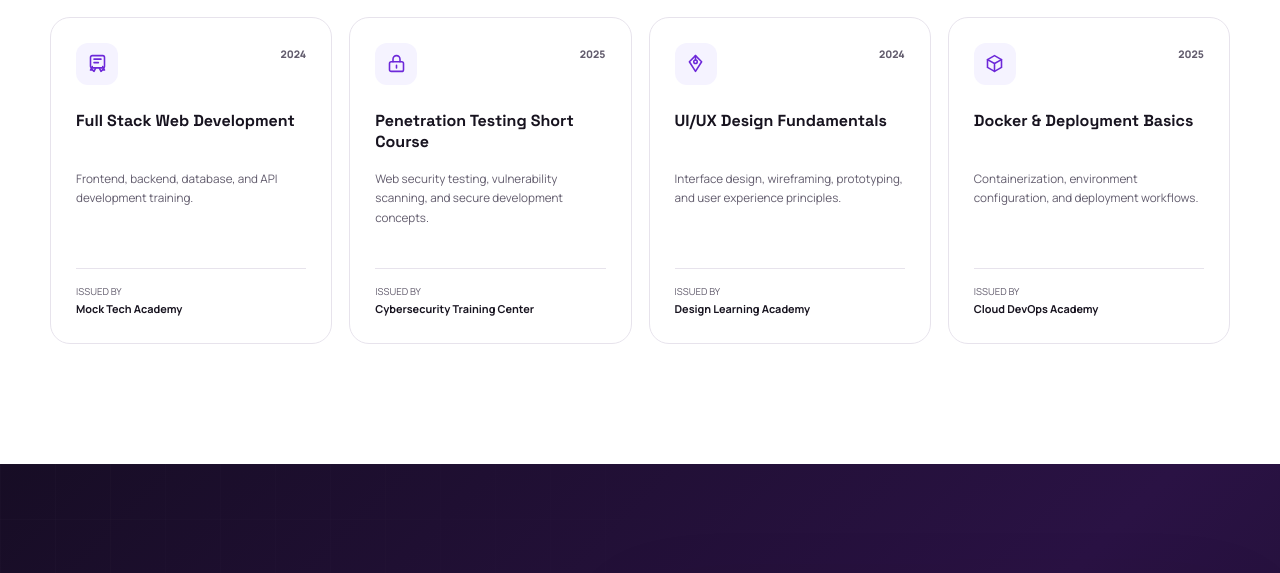
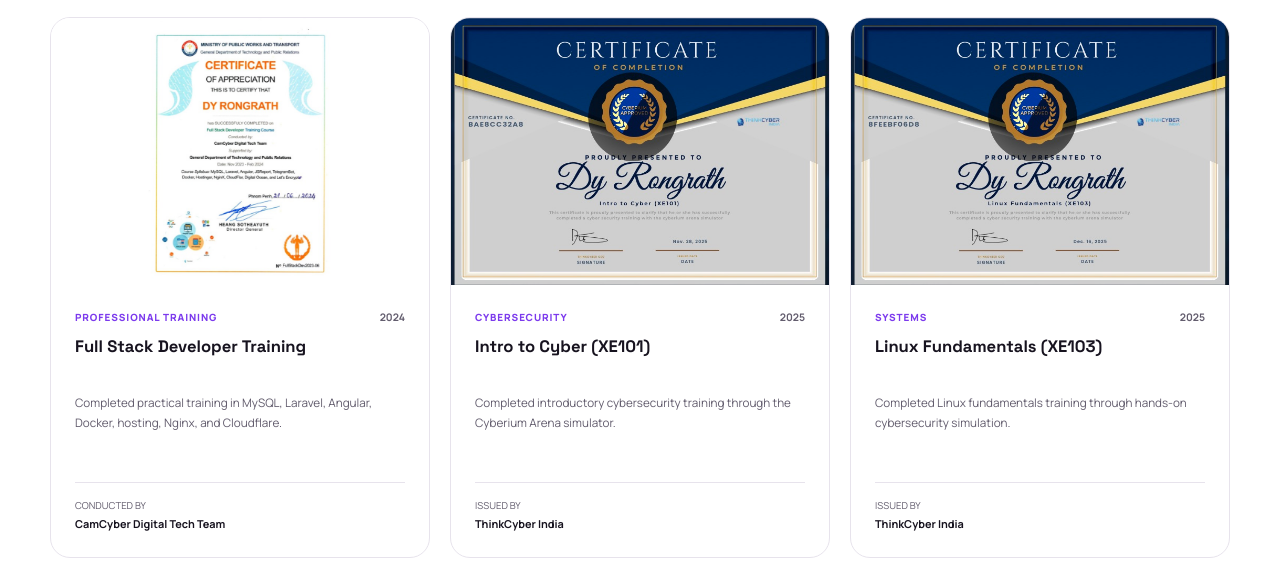
Before and after one commit to Dy-Rongrath/portfolio, a plain HTML site: page index.html in a window 1280 px wide. Shown: the part 7090-7663 px from the top of the page. Drawn offline with Linux system fonts and the light colour scheme.

Commit message:
add new certificates and update certificate section in index.html and style.css for improved layout and design

```diff
--- a/index.html
+++ b/index.html
@@ -94,7 +94,11 @@
             "Node.js",
             "Express.js",
             "MongoDB",
-            "PostgreSQL"
+            "PostgreSQL",
+            "Python",
+            "Linux",
+            "Network Security",
+            "Penetration Testing"
           ]
         }
       ]
@@ -512,28 +516,88 @@
         </div>
         <div class="certificate-grid">
           <article class="certificate-card reveal">
-            <div class="certificate-icon"><svg class="icon" aria-hidden="true"><use href="#icon-certificate" /></svg></div><span class="certificate-year">2024</span>
-            <h3>Full Stack Web Development</h3>
-            <p>Frontend, backend, database, and API development training.</p>
-            <div><span>Issued by</span><strong>Mock Tech Academy</strong></div>
+            <a class="certificate-preview certificate-preview-portrait" href="certificate/photo_2024-06-21_16-29-27.jpg"
+              target="_blank" rel="noopener" aria-label="View Full Stack Developer Training certificate">
+              <img src="certificate/previews/full-stack-development.jpg" width="510" height="720"
+                alt="Full Stack Developer Training certificate awarded to Dy Rongrath" loading="lazy" decoding="async">
+              <span>View certificate <svg class="icon" aria-hidden="true"><use href="#icon-arrow-up-right" /></svg></span>
+            </a>
+            <div class="certificate-content">
+              <div class="certificate-meta"><span>Professional training</span><strong>2024</strong></div>
+              <h3>Full Stack Developer Training</h3>
+              <p>Completed practical training in MySQL, Laravel, Angular, Docker, hosting, Nginx, and Cloudflare.</p>
+              <div class="certificate-issuer"><span>Conducted by</span><strong>CamCyber Digital Tech Team</strong></div>
+            </div>
           </article>
           <article class="certificate-card reveal">
-            <div class="certificate-icon"><svg class="icon" aria-hidden="true"><use href="#icon-lock" /></svg></div><span class="certificate-year">2025</span>
-            <h3>Penetration Testing Short Course</h3>
-            <p>Web security testing, vulnerability scanning, and secure development concepts.</p>
-            <div><span>Issued by</span><strong>Cybersecurity Training Center</strong></div>
+            <a class="certificate-preview" href="certificate/CYBERIUM5.pdf" target="_blank" rel="noopener"
+              aria-label="View Intro to Cyber certificate">
+              <img src="certificate/previews/intro-to-cyber.jpg" width="720" height="509"
+                alt="Intro to Cyber certificate awarded to Dy Rongrath" loading="lazy" decoding="async">
+              <span>View certificate <svg class="icon" aria-hidden="true"><use href="#icon-arrow-up-right" /></svg></span>
+            </a>
+            <div class="certificate-content">
+              <div class="certificate-meta"><span>Cybersecurity</span><strong>2025</strong></div>
+              <h3>Intro to Cyber (XE101)</h3>
+              <p>Completed introductory cybersecurity training through the Cyberium Arena simulator.</p>
+              <div class="certificate-issuer"><span>Issued by</span><strong>ThinkCyber India</strong></div>
+            </div>
           </article>
           <article class="certificate-card reveal">
-            <div class="certificate-icon"><svg class="icon" aria-hidden="true"><use href="#icon-pen-tool" /></svg></div><span class="certificate-year">2024</span>
-            <h3>UI/UX Design Fundamentals</h3>
-            <p>Interface design, wireframing, prototyping, and user experience principles.</p>
-            <div><span>Issued by</span><strong>Design Learning Academy</strong></div>
+            <a class="certificate-preview" href="certificate/CYBERIUM2.pdf" target="_blank" rel="noopener"
+              aria-label="View Linux Fundamentals certificate">
+              <img src="certificate/previews/linux-fundamentals.jpg" width="720" height="509"
+                alt="Linux Fundamentals certificate awarded to Dy Rongrath" loading="lazy" decoding="async">
+              <span>View certificate <svg class="icon" aria-hidden="true"><use href="#icon-arrow-up-right" /></svg></span>
+            </a>
+            <div class="certificate-content">
+              <div class="certificate-meta"><span>Systems</span><strong>2025</strong></div>
+              <h3>Linux Fundamentals (XE103)</h3>
+              <p>Completed Linux fundamentals training through hands-on cybersecurity simulation.</p>
+              <div class="certificate-issuer"><span>Issued by</span><strong>ThinkCyber India</strong></div>
+            </div>
           </article>
           <article class="certificate-card reveal">
-            <div class="certificate-icon"><svg class="icon" aria-hidden="true"><use href="#icon-box" /></svg></div><span class="certificate-year">2025</span>
-            <h3>Docker &amp; Deployment Basics</h3>
-            <p>Containerization, environment configuration, and deployment workflows.</p>
-            <div><span>Issued by</span><strong>Cloud DevOps Academy</strong></div>
+            <a class="certificate-preview" href="certificate/CYBERIUM.pdf" target="_blank" rel="noopener"
+              aria-label="View Python Fundamentals certificate">
+              <img src="certificate/previews/python-fundamentals.jpg" width="720" height="509"
+                alt="Python Fundamentals certificate awarded to Dy Rongrath" loading="lazy" decoding="async">
+              <span>View certificate <svg class="icon" aria-hidden="true"><use href="#icon-arrow-up-right" /></svg></span>
+            </a>
+            <div class="certificate-content">
+              <div class="certificate-meta"><span>Programming</span><strong>2026</strong></div>
+              <h3>Python Fundamentals (XE105)</h3>
+              <p>Completed Python fundamentals training through the Cyberium Arena simulator.</p>
+              <div class="certificate-issuer"><span>Issued by</span><strong>ThinkCyber India</strong></div>
+            </div>
+          </article>
+          <article class="certificate-card reveal">
+            <a class="certificate-preview" href="certificate/CYBERIUM3.pdf" target="_blank" rel="noopener"
+              aria-label="View Network Research certificate">
+              <img src="certificate/previews/network-research.jpg" width="720" height="509"
+                alt="Network Research certificate awarded to Dy Rongrath" loading="lazy" decoding="async">
+              <span>View certificate <svg class="icon" aria-hidden="true"><use href="#icon-arrow-up-right" /></svg></span>
+            </a>
+            <div class="certificate-content">
+              <div class="certificate-meta"><span>Networking</span><strong>2026</strong></div>
+              <h3>Network Research (NX201)</h3>
+              <p>Completed applied network research training in a cybersecurity simulation environment.</p>
+              <div class="certificate-issuer"><span>Issued by</span><strong>ThinkCyber India</strong></div>
+            </div>
+          </article>
+          <article class="certificate-card reveal">
+            <a class="certificate-preview" href="certificate/CYBERIUM4.pdf" target="_blank" rel="noopener"
+              aria-label="View Penetration Testing certificate">
+              <img src="certificate/previews/penetration-testing.jpg" width="720" height="509"
+                alt="Penetration Testing certificate awarded to Dy Rongrath" loading="lazy" decoding="async">
+              <span>View certificate <svg class="icon" aria-hidden="true"><use href="#icon-arrow-up-right" /></svg></span>
+            </a>
+            <div class="certificate-content">
+              <div class="certificate-meta"><span>Cybersecurity</span><strong>2026</strong></div>
+              <h3>Penetration Testing (ZX301)</h3>
+              <p>Completed penetration testing training through hands-on cybersecurity simulation.</p>
+              <div class="certificate-issuer"><span>Issued by</span><strong>ThinkCyber India</strong></div>
+            </div>
           </article>
         </div>
       </div>
--- a/style.css
+++ b/style.css
@@ -1241,13 +1241,13 @@ a {
 
 .certificate-grid {
   display: grid;
-  grid-template-columns: repeat(4, 1fr);
-  gap: 17px;
+  grid-template-columns: repeat(3, 1fr);
+  gap: 20px;
 }
 
 .certificate-card {
   position: relative;
-  padding: 25px;
+  overflow: hidden;
   background: var(--surface);
   border: 1px solid var(--border);
   border-radius: var(--radius-md);
@@ -1260,60 +1260,121 @@ a {
   transform: translateY(-5px);
 }
 
-.certificate-icon {
-  display: grid;
-  place-items: center;
-  width: 42px;
-  height: 42px;
-  margin-bottom: 25px;
-  color: var(--purple-700);
-  background: var(--purple-50);
-  border-radius: 12px;
+.certificate-preview {
+  position: relative;
+  display: block;
+  overflow: hidden;
+  aspect-ratio: 720 / 509;
+  background: #eef0f4;
+}
+
+.certificate-preview img {
+  width: 100%;
+  height: 100%;
+  object-fit: cover;
+  transition: transform 500ms cubic-bezier(.2, .7, .2, 1), filter 500ms ease;
+}
+
+.certificate-preview-portrait img {
+  object-fit: contain;
+  background: #fff;
+}
+
+.certificate-preview::after {
+  content: "";
+  position: absolute;
+  inset: 0;
+  background: linear-gradient(180deg, transparent 48%, rgba(18, 13, 28, .72));
+  opacity: 0;
+  transition: opacity var(--transition);
+}
+
+.certificate-preview>span {
+  position: absolute;
+  right: 16px;
+  bottom: 14px;
+  z-index: 2;
+  display: inline-flex;
+  align-items: center;
+  gap: 6px;
+  color: #fff;
+  font-size: .68rem;
   font-weight: 800;
-}
-
-.certificate-icon .icon {
-  width: 21px;
-  height: 21px;
-}
-
-.certificate-year {
-  position: absolute;
-  top: 28px;
-  right: 25px;
+  opacity: 0;
+  transform: translateY(8px);
+  transition: opacity var(--transition), transform var(--transition);
+}
+
+.certificate-card:hover .certificate-preview img {
+  filter: saturate(1.06);
+  transform: scale(1.035);
+}
+
+.certificate-card:hover .certificate-preview::after,
+.certificate-card:hover .certificate-preview>span,
+.certificate-preview:focus-visible::after,
+.certificate-preview:focus-visible>span {
+  opacity: 1;
+}
+
+.certificate-card:hover .certificate-preview>span,
+.certificate-preview:focus-visible>span {
+  transform: translateY(0);
+}
+
+.certificate-content {
+  padding: 24px;
+}
+
+.certificate-meta {
+  display: flex;
+  align-items: center;
+  justify-content: space-between;
+  gap: 14px;
+  margin-bottom: 10px;
+}
+
+.certificate-meta span {
+  color: var(--purple-600);
+  font-size: .62rem;
+  font-weight: 800;
+  letter-spacing: .09em;
+  text-transform: uppercase;
+}
+
+.certificate-meta strong {
   color: var(--ink-soft);
   font-size: .65rem;
-  font-weight: 800;
 }
 
 .certificate-card h3 {
-  min-height: 50px;
+  min-height: 48px;
   margin: 0 0 10px;
   font-family: "Space Grotesk", sans-serif;
-  font-size: 1rem;
+  font-size: 1.04rem;
   line-height: 1.35;
 }
 
 .certificate-card p {
-  min-height: 76px;
+  min-height: 66px;
   margin: 0 0 22px;
   color: var(--ink-soft);
   font-size: .73rem;
 }
 
-.certificate-card>div:last-child {
+.certificate-issuer {
   display: grid;
   padding-top: 15px;
   border-top: 1px solid var(--border);
 }
 
-.certificate-card>div:last-child span {
+.certificate-issuer span {
   color: var(--ink-soft);
   font-size: .6rem;
   text-transform: uppercase;
 }
 
-.certificate-card>div:last-child strong {
+.certificate-issuer strong {
   font-size: .68rem;
 }
 
```
Also changed, not shown: certificate/photo_2024-06-21_16-29-27.jpg (added), certificate/previews/full-stack-development.jpg (added), certificate/previews/intro-to-cyber.jpg (added), certificate/previews/linux-fundamentals.jpg (added), certificate/previews/network-research.jpg (added), certificate/previews/penetration-testing.jpg (added), certificate/previews/python-fundamentals.jpg (added), 5 other files.
